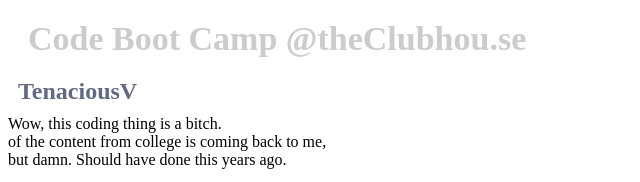
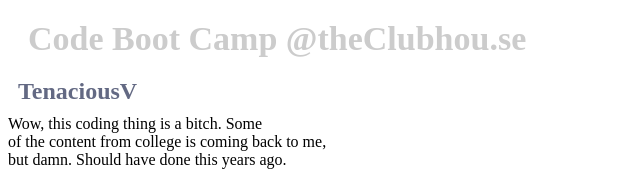
Before and after one commit to vcjronijohn/wk4stuff, a plain HTML site: page index.html in a window 1280 px wide. Shown: the top 182 px of the page, 0-640 px from the left. Drawn offline with Linux system fonts and the light colour scheme.

Commit message:
first commit

```diff
--- a/index.html
+++ b/index.html
@@ -14,7 +14,7 @@
 <body>
     <h1 style="color: #ccc; font-weight: bold; margin: 20px;">Code Boot Camp @theClubhou.se</h1>
     <h2 style="color: rgb(99, 105, 131); font-weight: bolder; margin: 10px;">TenaciousV</h2>
-    <div>Wow, this coding thing is a bitch. </div>
+    <div>Wow, this coding thing is a bitch. Some</div>
     <div>of the content from college is coming back to me, </div>
     <div>but damn. Should have done this years ago.</div>
     <ul>Couple of things I've learned during this:
```
